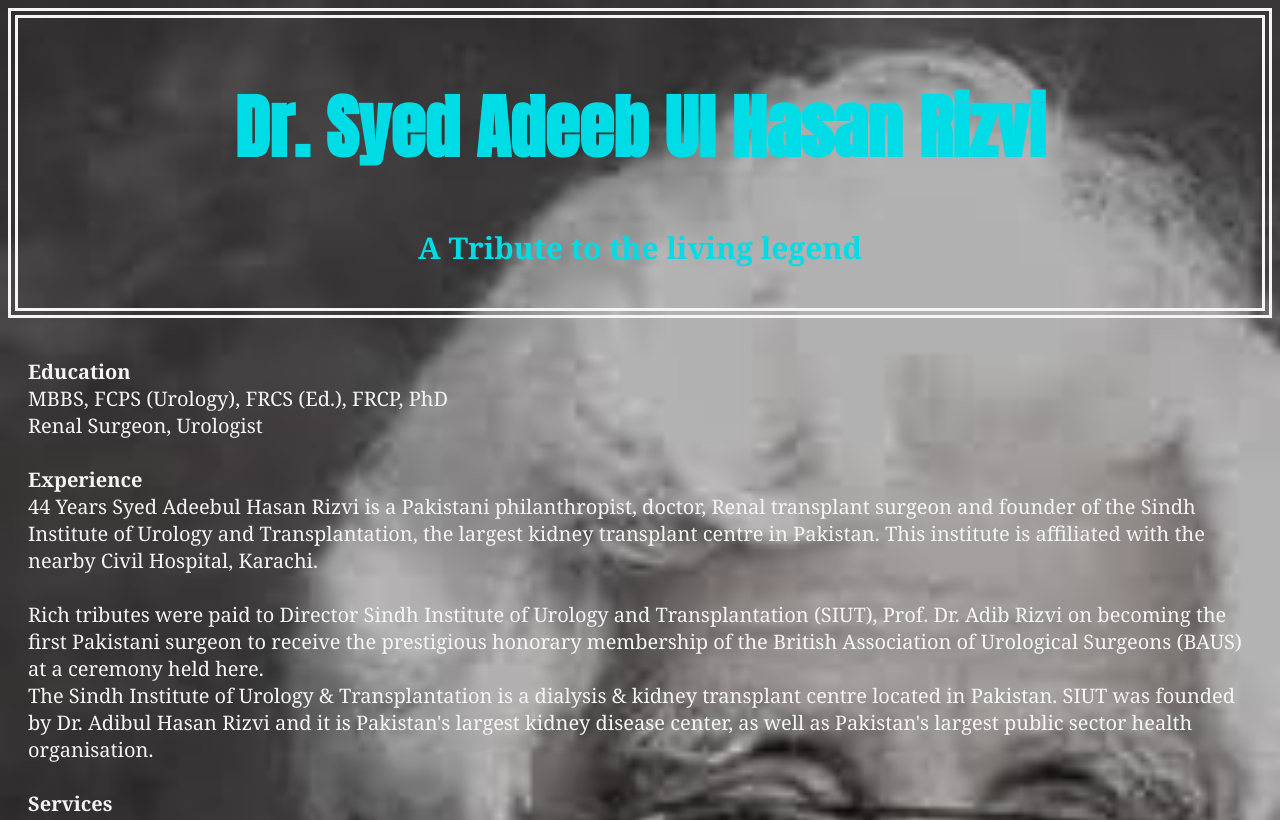
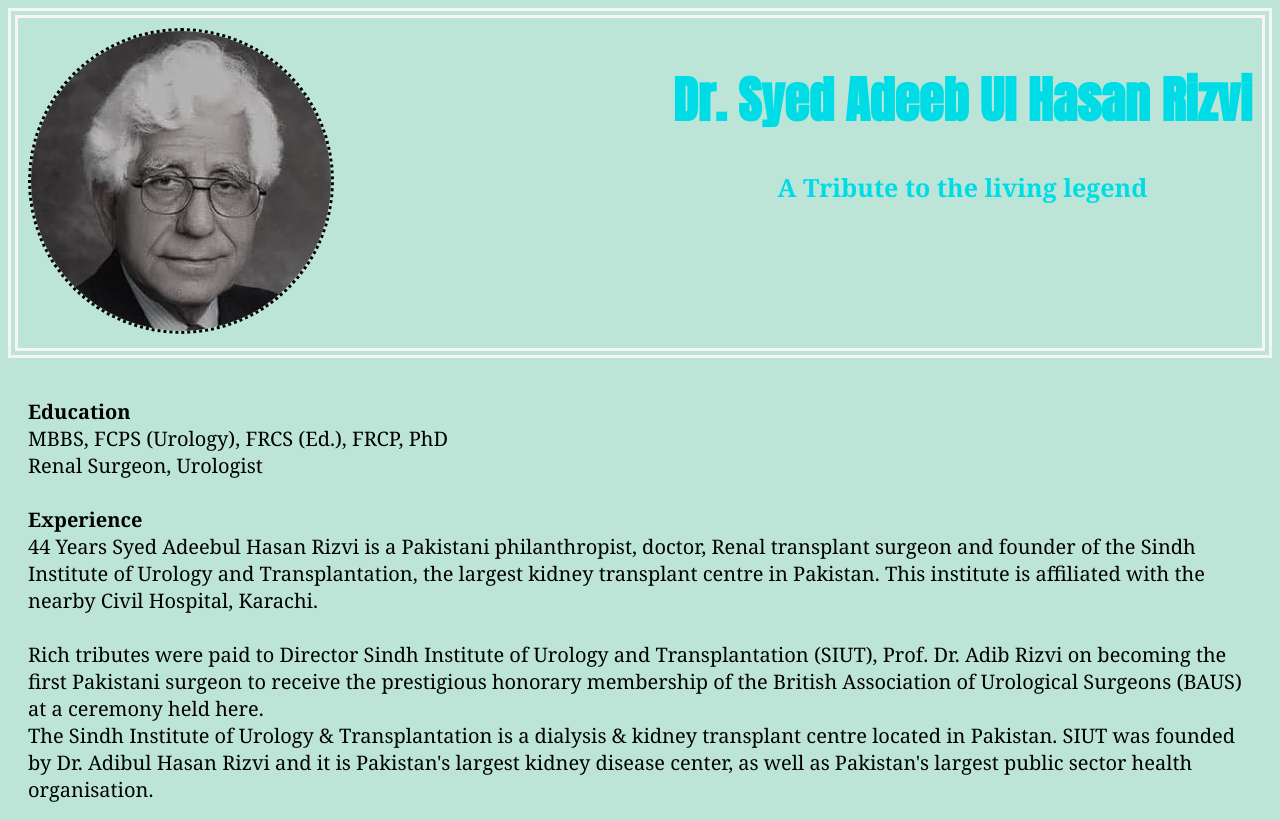
Before and after one commit to rafatfatima-qa/TributePage, a plain HTML site: page Tribute.html in a window 1280 px wide. Shown: the top 820 px of the page. Drawn offline with Linux system fonts and the light colour scheme.

Commit message:
new changes in background and color scheme

```diff
--- a/index.html
+++ b/Tribute.html
@@ -17,12 +17,19 @@
 
 
 <div class = "main">
-  <h1 id = "heading1">Dr. Syed Adeeb Ul Hasan Rizvi</h1>
-  <h3 id = "heading3"> A Tribute to the living legend </h3>
+
+  <div class="tribute-img">
+    <img src="/bg-image.jpg" alt="tribute-image">
+  </div>
+
+  <div class="main-headings">
+    <h1 id = "heading1">Dr. Syed Adeeb Ul Hasan Rizvi</h1>
+    <h3 id = "heading3"> A Tribute to the living legend </h3>
+  </div>
+
 </div>
 
-
-  <div class="container">
+<div class="container">
   <p>
     <b>Education</b>
     <br>
@@ -92,14 +99,7 @@
     Find more about SIUT <a href="https://siut.org/">here!</a>
     <br><br>
   </p>
-
-
-
-
 </div>
 
-
-
 </body>
-
 </html>
--- a/style.css
+++ b/style.css
@@ -1,19 +1,20 @@
 body {
-  background-image: url('bg-image.jpg');
-  background-repeat: no-repeat;
+  background-color: rgb(188, 229, 216);
+  /* background-image: url('bg-image.jpg'); */
+  /* background-repeat: no-repeat; */
   /* background-attachment: fixed; */
-  background-size: cover;
+  /* background-size: cover; */
 }
 
 p{
-    color: whitesmoke;
+    color: black;
     font-size:20px;
     font-family:Cambria, Cochin, Georgia, Times, 'Times New Roman', serif;
 
 }
 
 a{
-  color:rgb(0 220 230);
+  color:rgb(23, 0, 230);
 }
 
 .main{
@@ -21,6 +22,14 @@ a{
   background-color: transparent;
   border: double 10px whitesmoke;
   padding: 10px;
+  display:flex;
+  justify-content: space-between;
+}
+
+.tribute-img img{
+  border: dotted;
+  border-radius: 50%;
+  overflow: hidden;
 }
 
 .container {
@@ -28,7 +37,7 @@ a{
     margin: 10px;
 }
 li{
-  color:whitesmoke;
+  color:black;
   font-size:20px;
   font-family:Cambria, Cochin, Georgia, Times, 'Times New Roman', serif;
 
@@ -36,14 +45,14 @@ li{
 
 #heading1 {
     color: rgb(0 220 230);
-    font-size: 70px;
+    font-size: 50px;
     font-family: 'Anton', sans-serif;
     text-align: center;
 
   }
 #heading3 {
     color: rgb(0 220 230);
-    font-size: 30px;
+    font-size: 25px;
     font-family: Cambria, Cochin, Georgia, Times, 'Times New Roman', serif;
     text-align: center;
   }
```
